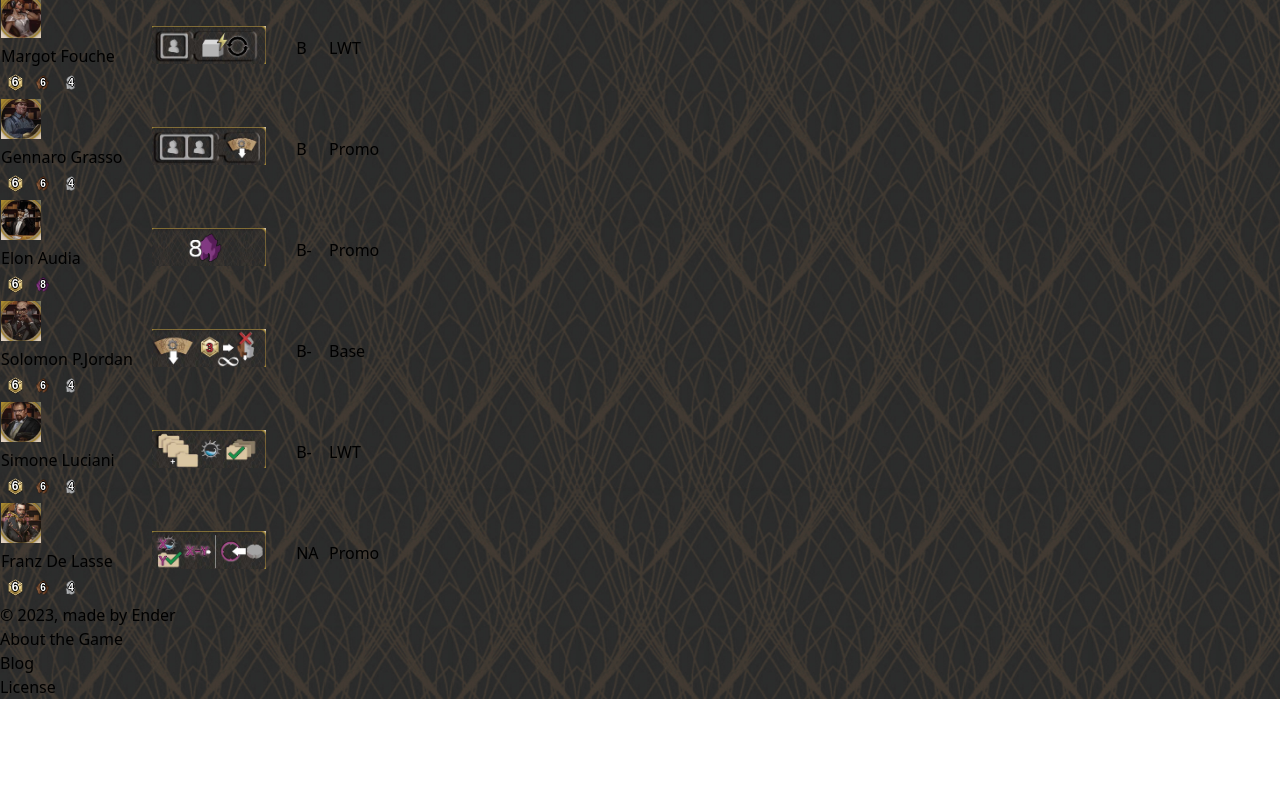
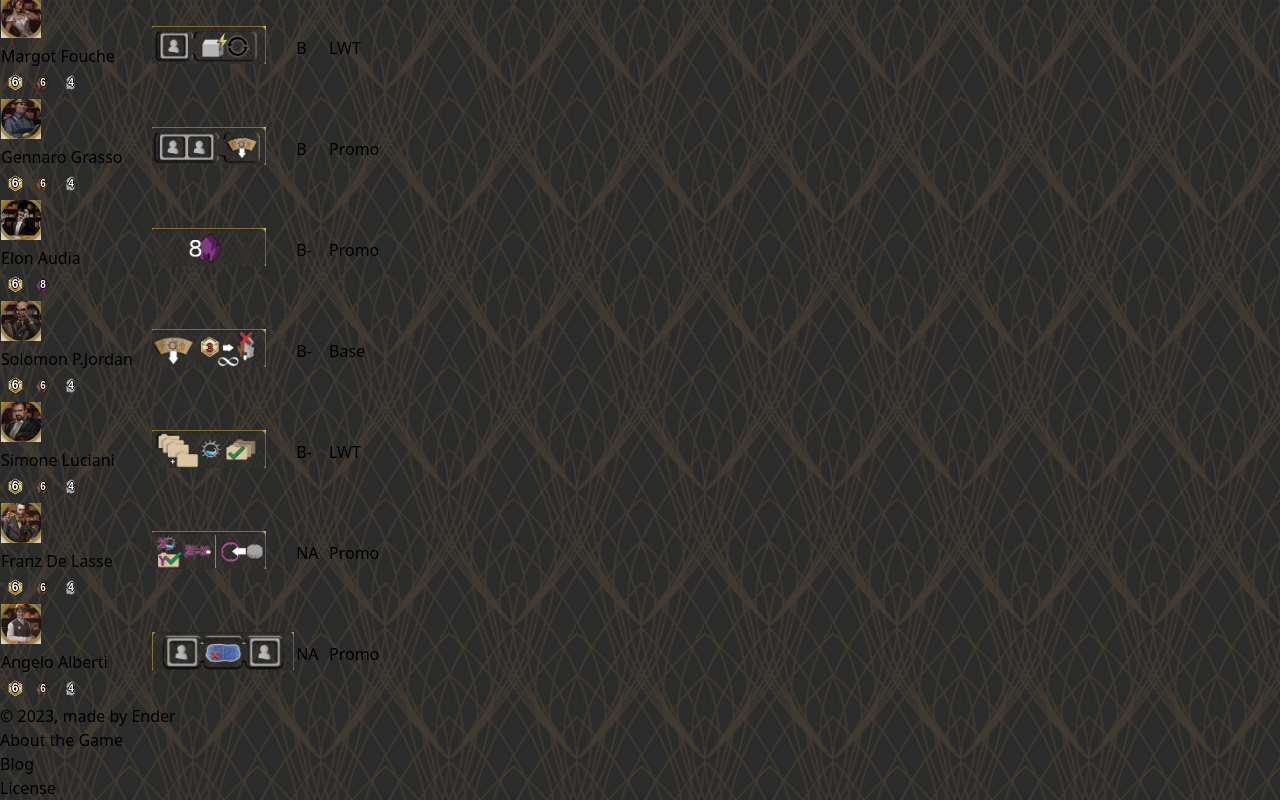
Before and after one commit to Ender-Wiggin2019/barrage-board-game, a React (Vite) app: page /dashboard/executive-officers in a window 1280 px wide. Shown: the part 2227-3027 px from the top of the page. Before the commit the page ends 2926 px from the top, so only its background shows below. Built offline with nearby package versions, Linux system fonts and the light colour scheme; what @material-tailwind/react would draw is missing.

Commit message:
feat: add new xo angelo alberti

```diff
--- a/public/css/test.css
+++ b/public/css/test.css
@@ -759,6 +759,9 @@ body {
 .xo-17 {
   background-image: url(../img/xo/xo-17.jpg);
 }
+.xo-18 {
+  background-image: url(../img/xo/xo-18.jpg);
+}
 
 .largeTechTile {
   display: inline-block;
--- a/src/data/xo-data.js
+++ b/src/data/xo-data.js
@@ -286,6 +286,23 @@ export const xoData = [
     tierComment: "No description yet.",
     source: "LWT",
   },
+  {
+    id: "18",
+    name: "Angelo Alberti",
+    startMachine: { money: 6, brownMachine: 6, whiteMachine: 4 },
+    effectType: "xo-desc-2",
+    avatarDesc: {},
+    effectDesc:
+      "Angelo Ablerti can be used only with The Geological Factor expansion. He can avoid the extra or replacement costs illustrated on the left part of the Geological tiles at the cost of 1 Engineer. This is a fast action and can be used twice per round. ",
+    additionalDesc: {
+      Sekibo:
+        "You can take the Angelo Ablerti special action by placing one of your Engineers in the Bank space and resolving the special action (you don't get ang Credit from the Bank)",
+    },
+    tier: 10,
+    tierDesc: "NA",
+    tierComment: "No description yet.",
+    source: "Promo",
+  },
 ];
 
 export default xoData;
--- a/src/i18n.js
+++ b/src/i18n.js
@@ -62,6 +62,7 @@ i18n
           "Tommaso Battista": "小黄人",
           "Dr. Octavius": "章鱼哥",
           "Simone Luciani": "订单哥",
+          "Angelo Alberti": "安戈洛·阿尔伯特",
 
           "Effect Description": "技能描述",
           Sekibo: "如果复制姐在场",
@@ -129,7 +130,10 @@ i18n
             "你坝基的建筑费用始终是3个挖掘机。无论你在地图的哪个区域建造。你坝身的建造费用依旧取决于地图的区域，参照基本规则。",
           "If you are playing with German and your special ability is active, in both production action you can produce at least 4 Energy Unit":
             "如果你触发了德国的发电站能力，那么两次发电你最少都可以生产4点能源单位。",
-
+          "Angelo Ablerti can be used only with The Geological Factor expansion. He can avoid the extra or replacement costs illustrated on the left part of the Geological tiles at the cost of 1 Engineer. This is a fast action and can be used twice per round. ":
+            "安戈洛·阿尔伯特必须与 Geological Factor 扩展一同游戏。作为快速行动，你可以放置一个工人到该卡牌上，并忽略地理板块的额外放置花费。",
+          "You can take the Angelo Ablerti special action by placing one of your Engineers in the Bank space and resolving the special action (you don't get ang Credit from the Bank)" :
+            "如果玛希利·斯科波在她回合内复制了该能力，她需要额外放置一个工程师在银行，并立刻触发安戈洛·阿尔伯特的能力。",
           "G.O.A.T": "目前最强执行官",
           "Good choice to solve water shortage": "可以有效解决缺水问题",
           "Start with only 8 Machines is a huge limitation. Need some special startup strategies to achieve his flexibility.":
--- a/src/widgets/layout/sidenav.jsx
+++ b/src/widgets/layout/sidenav.jsx
@@ -17,7 +17,7 @@ export function Sidenav({ brandImg, brandName, routes }) {
   const [controller, dispatch] = useMaterialTailwindController();
   const { sidenavColor, sidenavType, openSidenav } = controller;
   const sidenavTypes = {
-    dark: "bg-gradient-to-br from-blue-gray-800 to-blue-gray-900",
+    dark: "bg-gradient-to-br from-gray-900/50 to-gray-900/80",
     white: "bg-white shadow-lg",
     transparent: "bg-transparent",
   };
```
Also changed, not shown: public/img/xo/xo-18.jpg (added), public/img/阿米尔·扎希尔.jpg (deleted).
